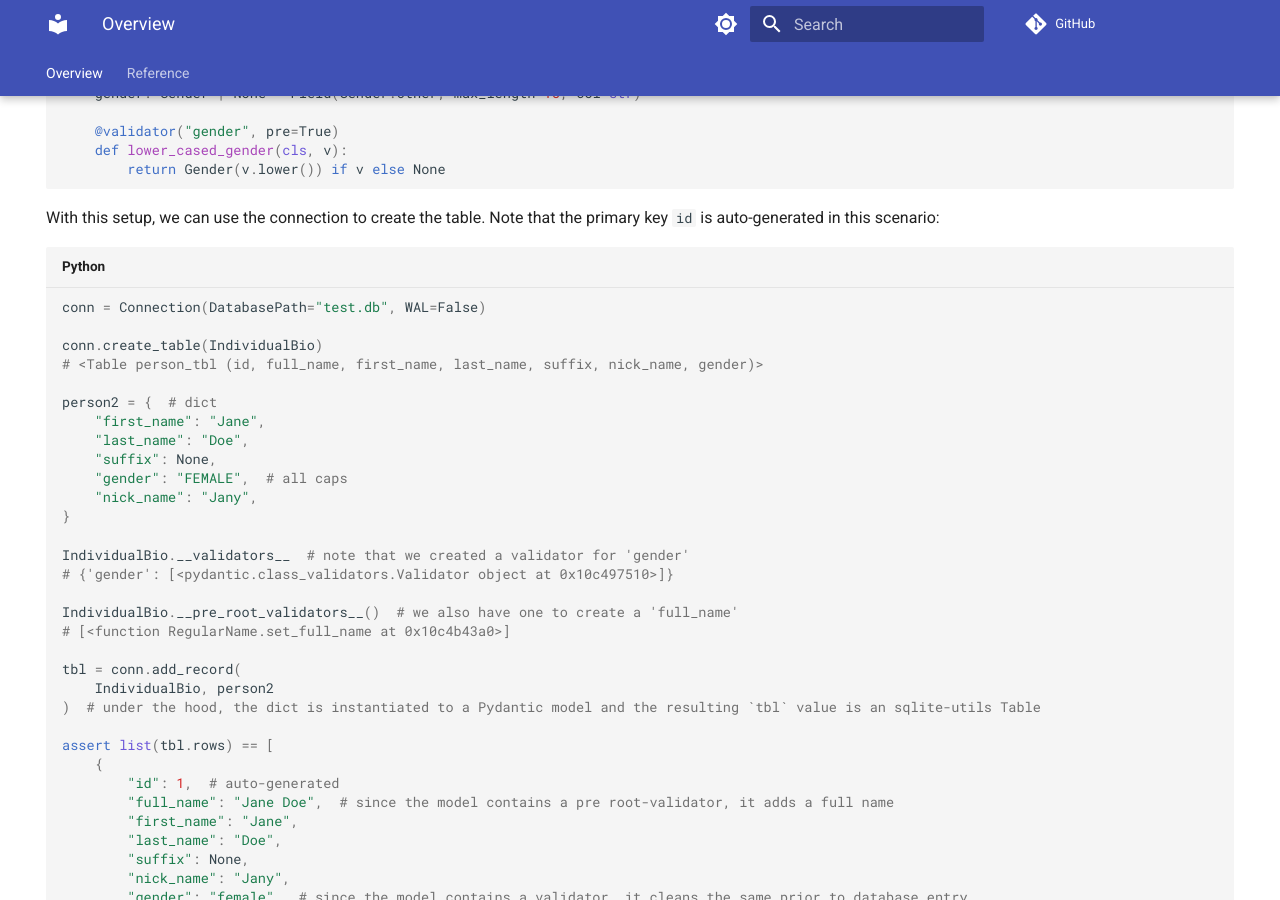
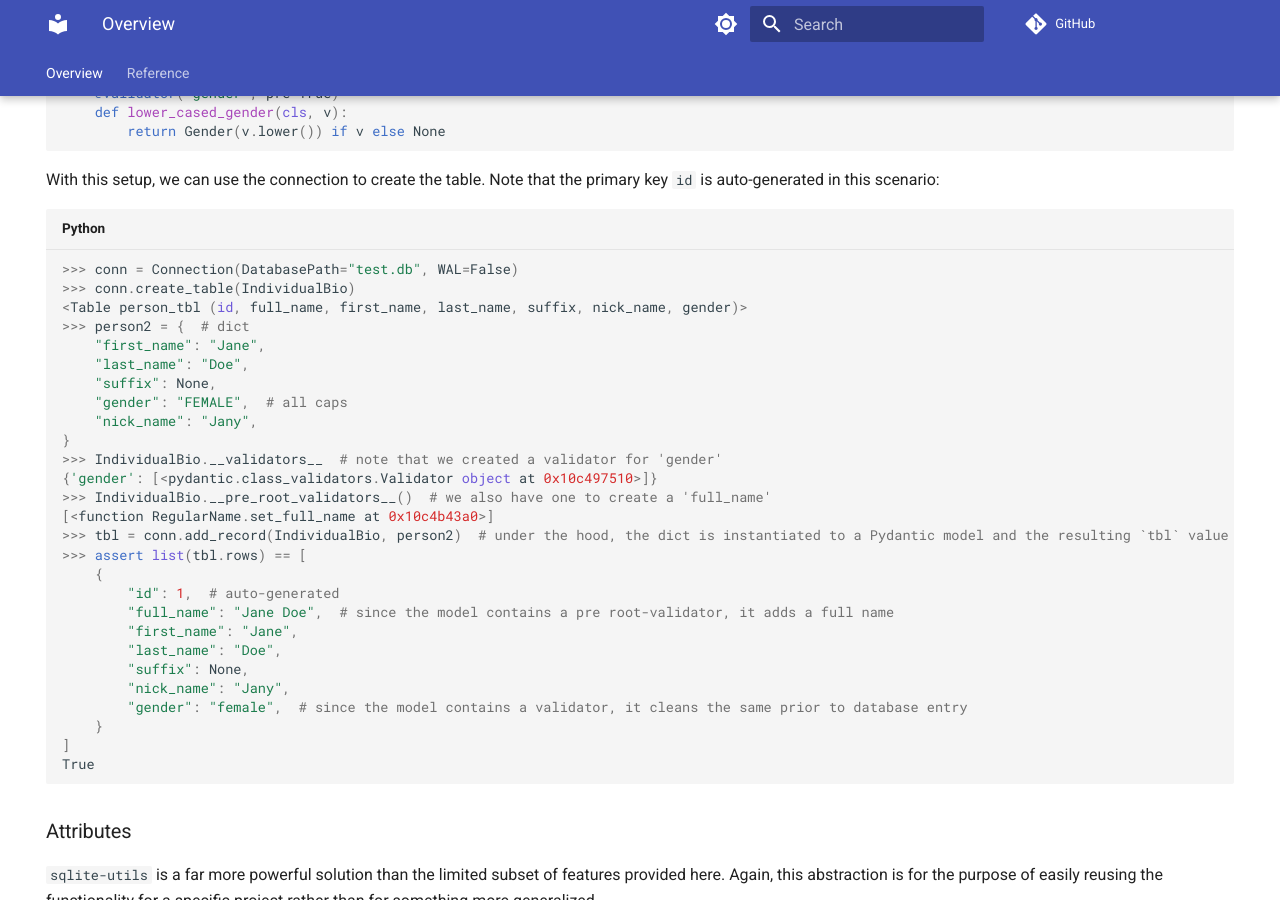
Before and after one commit to justmars/sqlpyd, an MkDocs documentation site: the page built from docs/index.md, in a window 1280 px wide and 900 px high, scrolled down 3456 px. Built offline with MkDocs 1.6.1 and Material for MkDocs 9.7.7, drawn with Linux system fonts in a browser that asks for light colours; comment, search, counter and statistics services are not loaded.

````diff
--- a/.pre-commit-config.yaml
+++ b/.pre-commit-config.yaml
@@ -6,7 +6,6 @@ repos:
     rev: v4.4.0
     hooks:
       - id: check-added-large-files
-      - id: check-yaml
       - id: end-of-file-fixer
       - id: trailing-whitespace
       - id: name-tests-test
--- a/docs/index.md
+++ b/docs/index.md
@@ -32,15 +32,13 @@ DB_FILE="code/sqlpyd/test.db"
 
 With the .env file created, the following sqlite `sqlpyd.Connection` object gets a typed `Table`:
 
-```python
-from sqlpyd import Connection
-from sqlite_utils.db import Table
+```py
+>>> from sqlpyd import Connection
+>>> from sqlite_utils.db import Table
 
-conn = Connection()  # will use .env file's DB_FILE value
-conn.db["test_table"].insert(
-    {"text": "hello-world"}, pk="id"
-)  # will contain a db object
-isinstance(conn.tbl("test_table"), Table)
+>>> conn = Connection()  # will use .env file's DB_FILE value
+>>> conn.db["test_table"].insert({"text": "hello-world"}, pk="id")  # will contain a db object
+>>> isinstance(conn.tbl("test_table"), Table)
 True
 ```
 
@@ -163,30 +161,22 @@ class IndividualBio(
 With this setup, we can use the connection to create the table. Note that the primary key `id` is auto-generated in this scenario:
 
 ```py
-conn = Connection(DatabasePath="test.db", WAL=False)
-
-conn.create_table(IndividualBio)
-# <Table person_tbl (id, full_name, first_name, last_name, suffix, nick_name, gender)>
-
-person2 = {  # dict
+>>> conn = Connection(DatabasePath="test.db", WAL=False)
+>>> conn.create_table(IndividualBio)
+<Table person_tbl (id, full_name, first_name, last_name, suffix, nick_name, gender)>
+>>> person2 = {  # dict
     "first_name": "Jane",
     "last_name": "Doe",
     "suffix": None,
     "gender": "FEMALE",  # all caps
     "nick_name": "Jany",
 }
-
-IndividualBio.__validators__  # note that we created a validator for 'gender'
-# {'gender': [<pydantic.class_validators.Validator object at 0x10c497510>]}
-
-IndividualBio.__pre_root_validators__()  # we also have one to create a 'full_name'
-# [<function RegularName.set_full_name at 0x10c4b43a0>]
-
-tbl = conn.add_record(
-    IndividualBio, person2
-)  # under the hood, the dict is instantiated to a Pydantic model and the resulting `tbl` value is an sqlite-utils Table
-
-assert list(tbl.rows) == [
+>>> IndividualBio.__validators__  # note that we created a validator for 'gender'
+{'gender': [<pydantic.class_validators.Validator object at 0x10c497510>]}
+>>> IndividualBio.__pre_root_validators__()  # we also have one to create a 'full_name'
+[<function RegularName.set_full_name at 0x10c4b43a0>]
+>>> tbl = conn.add_record(IndividualBio, person2)  # under the hood, the dict is instantiated to a Pydantic model and the resulting `tbl` value is an sqlite-utils Table
+>>> assert list(tbl.rows) == [
     {
         "id": 1,  # auto-generated
         "full_name": "Jane Doe",  # since the model contains a pre root-validator, it adds a full name
@@ -208,7 +198,7 @@ True
 
 Using `col` in the Pydantic Field signals the need to add the field to an sqlite database table:
 
-```python
+```py
 conn = Connection(DatabasePath="test.db", WAL=False)
 kls = IndividualBio
 tbl = conn.db[kls.__tablename__]
@@ -286,7 +276,7 @@ order by
 
 To add foreign keys, can use the `fk` attribute on a ModelField, assigning the same to a 2-tuple, e.g.:
 
-```python
+```py
 class GroupedIndividuals(TableConfig):
     __tablename__ = "grouping_tbl"
     __indexes__ = [["member_id", "name"]]
--- a/mkdocs.yml
+++ b/mkdocs.yml
@@ -25,15 +25,21 @@ nav:
 - reference.md
 plugins:
   - mkdocstrings:
-      default_handler: python
       handlers:
         python:
           options:
+            show_root_toc_entry: false
+            show_category_heading: true
             show_source: true
+            heading_level: 2
   - search:
       lang: en
 markdown_extensions:
   - pymdownx.highlight:
       anchor_linenums: true
       auto_title: true
-  - pymdownx.superfences
+  - pymdownx.superfences:
+      custom_fences:
+        - name: mermaid
+          class: mermaid
+          format: !!python/name:pymdownx.superfences.fence_code_format
````
Also changed, not shown: 1 other file.
